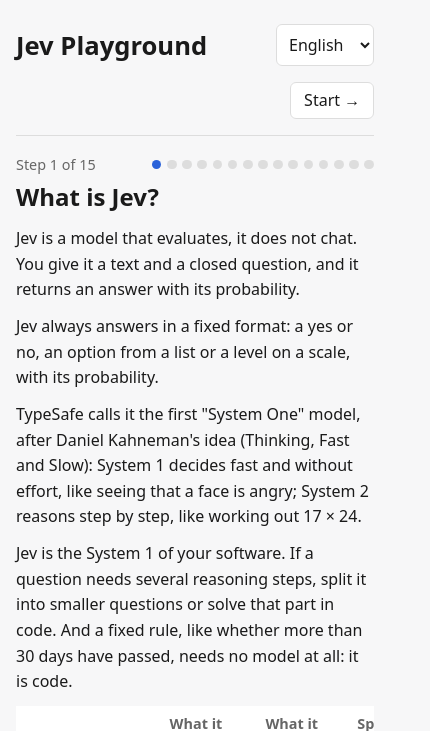
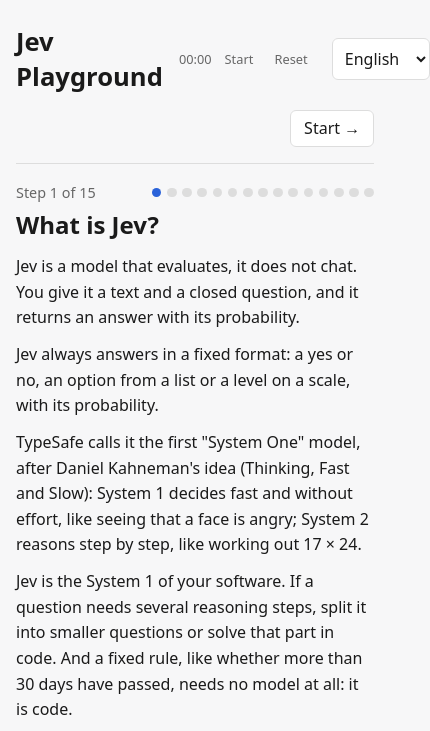
Before and after one commit to gmassello/jev, a website: page index.html in a window 390 px wide. Shown: the top 731 px of the page, 430 px wide, since content can reach past the window. Drawn offline with Linux system fonts and the light colour scheme.

Commit message:
Add a subtle start/pause/reset timer to the header on every step

```diff
--- a/copy.js
+++ b/copy.js
@@ -27,6 +27,10 @@
     remove: 'Quitar',
     editHint: 'Podés cambiar el texto, la pregunta y las opciones, y volver a preguntar.',
     editHintMulti: 'Podés cambiar el texto y volver a preguntar.',
+    timerLabel: 'Cronómetro',
+    timerStart: 'Iniciar',
+    timerPause: 'Pausar',
+    timerReset: 'Reiniciar',
     run: 'Preguntarle a Jev',
     running: 'Pensando…',
     yes: 'Sí',
@@ -342,6 +346,10 @@
     remove: 'Remove',
     editHint: 'You can change the text, the question and the options, and ask again.',
     editHintMulti: 'You can change the text and ask again.',
+    timerLabel: 'Timer',
+    timerStart: 'Start',
+    timerPause: 'Pause',
+    timerReset: 'Reset',
     run: 'Ask Jev',
     running: 'Thinking…',
     yes: 'Yes',
--- a/index.html
+++ b/index.html
@@ -78,6 +78,9 @@
   .bar i { display: block; height: 100%; background: var(--accent); border-radius: var(--radius-pill); }
   .bar-row.win { font-weight: 700; }
   .pct { text-align: right; font-variant-numeric: tabular-nums; }
+  .timer { display: flex; align-items: center; gap: .3rem; margin-left: auto; color: var(--muted); font-size: var(--fs-xs); font-variant-numeric: tabular-nums; }
+  .timer button { font-size: var(--fs-xs); padding: .15rem .45rem; border-color: transparent; background: transparent; color: var(--muted); white-space: nowrap; }
+  .timer button:hover { border-color: var(--line); color: var(--text); }
   .footer { color: var(--muted); font-size: var(--fs-xs); font-variant-numeric: tabular-nums; margin: .8rem 0 0; }
   .fail { background: var(--bad-soft); border-color: var(--bad); color: var(--bad); }
   details { margin-top: 2rem; }
@@ -89,6 +92,11 @@
 <body>
 <header>
   <h1>Jev Playground</h1>
+  <div class="timer" role="group" aria-label="Timer">
+    <span id="timer-time" role="timer">00:00</span>
+    <button id="timer-toggle" type="button">Start</button>
+    <button id="timer-reset" type="button">Reset</button>
+  </div>
   <select id="lang" aria-label="Idioma / Language">
     <option value="es">Español</option>
     <option value="en">English</option>
@@ -313,6 +321,7 @@
     $('lang').value = lang;
     document.querySelectorAll('[data-i18n]').forEach((el) => (el.textContent = t()[el.dataset.i18n]));
     $('state').placeholder = t().statePlaceholder;
+    renderTimer();
     byStep = {};
     runs = {};
     renderStep();
@@ -348,6 +357,35 @@
     $('results-title').scrollIntoView({ behavior: 'smooth' });
   };
 
+  let elapsed = 0;
+  let startedAt = null;
+  let tick = null;
+  const running = () => startedAt !== null;
+  const renderTimer = () => {
+    const s = Math.floor((elapsed + (running() ? Date.now() - startedAt : 0)) / 1000);
+    $('timer-time').textContent = `${String(Math.floor(s / 60)).padStart(2, '0')}:${String(s % 60).padStart(2, '0')}`;
+    $('timer-toggle').textContent = running() ? t().timerPause : t().timerStart;
+    $('timer-reset').textContent = t().timerReset;
+    $('timer-time').parentElement.ariaLabel = t().timerLabel;
+  };
+  $('timer-toggle').onclick = () => {
+    if (running()) {
+      elapsed += Date.now() - startedAt;
+      startedAt = null;
+      clearInterval(tick);
+    } else {
+      startedAt = Date.now();
+      tick = setInterval(renderTimer, 250);
+    }
+    renderTimer();
+  };
+  $('timer-reset').onclick = () => {
+    clearInterval(tick);
+    elapsed = 0;
+    startedAt = null;
+    renderTimer();
+  };
+
   let saved = null;
   try { saved = localStorage.getItem('lang'); step = Math.max(0, Number(localStorage.getItem('step')) || 0); } catch {}
   step = Math.min(step, I18N.en.lessons.length - 1);
```
Also changed, not shown: tests/copy.test.js (+7 -0 lines), tests/index.test.js (+8 -0 lines).
